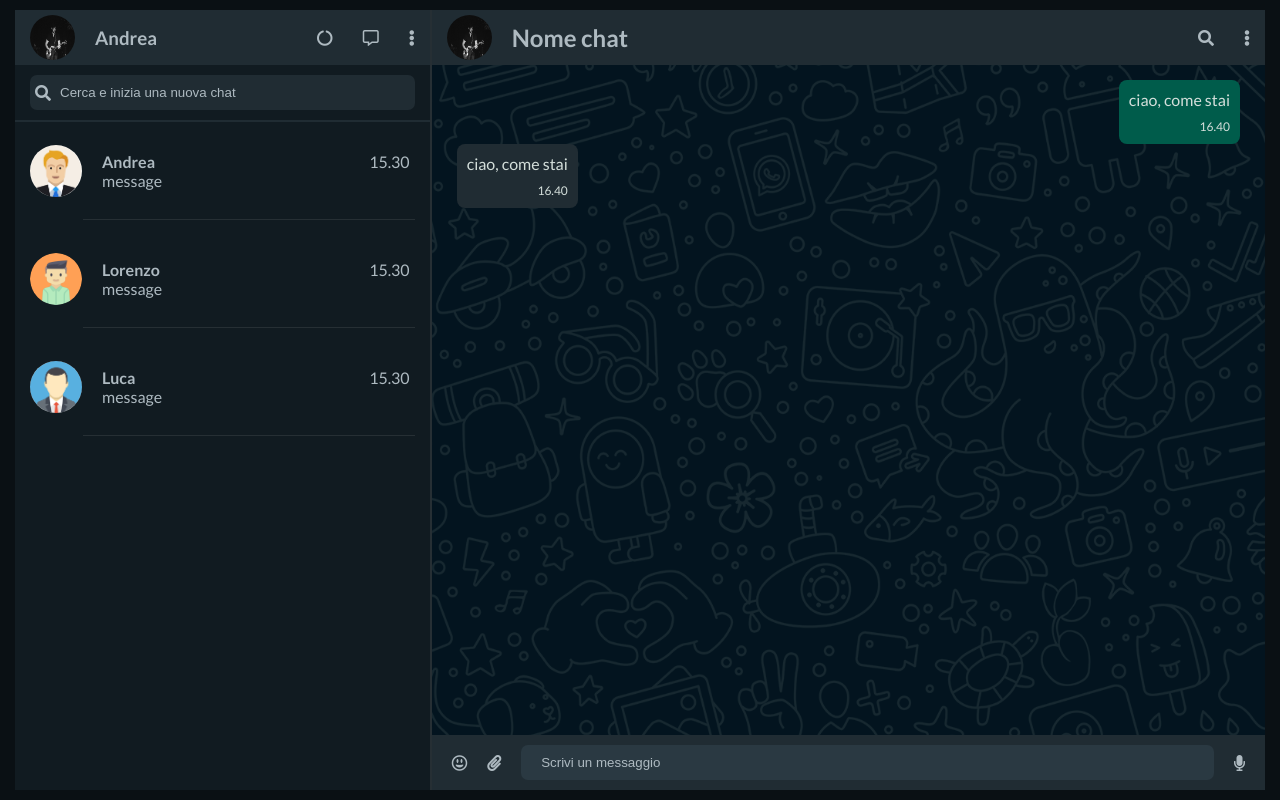
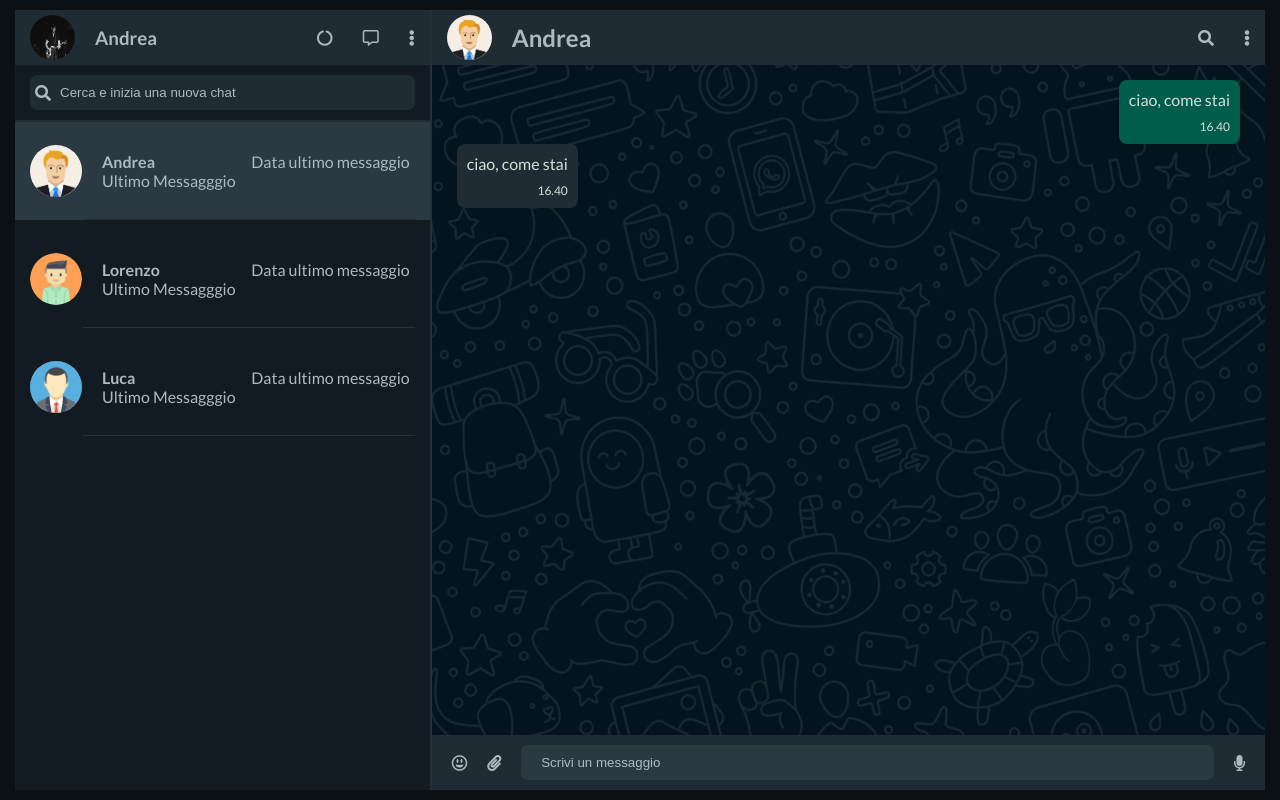
Before and after one commit to Calibro45/js-html-css-boolzap, a plain HTML site: page index.html in a window 1280 px wide. Drawn offline with nearby package versions, Linux system fonts and the light colour scheme.

Commit message:
v-show nome in chat section

```diff
--- a/index.html
+++ b/index.html
@@ -62,17 +62,18 @@
                 <ol class="chat-wrap">
 
                     <!-- start chat card -->
-                    <li class="chat" v-for="el in contacts">
+                    <li :class="['chat', (index === currentIndex) ? 'active' : '' ]"
+                    v-for="({name, avatar, visible, messages}, index) in contacts">
                         <div class="chat-avatar">
-                            <img :src="el.avatar" alt="">
+                            <img :src="avatar" alt="">
                         </div>
                         <div class="chat-info">
                             <div>
-                                <h4 class="chat-name">{{ el.name }}</h4>
-                                <p class="chat-message">message</p>
+                                <h4 class="chat-name">{{ name }}</h4>
+                                <p class="chat-message">Ultimo Messagggio</p>
                             </div>
                             <div class="chat-date">
-                                <p>15.30</p>
+                                <p>Data ultimo messaggio</p>
                             </div>
                         </div>
                     </li>
@@ -90,12 +91,14 @@
 
                 <div class="navbar">
 
-                    <div class="user-wrap">
+                    <div class="user-wrap"
+                    v-for="el in contacts"
+                    v-show="el.visible">
                         <div class="user-avatar">
-                            <img src="img/IMG_1189.JPG" alt="">
+                            <img :src="el.avatar" alt="">
                         </div>
                         <div>
-                            <h2>Nome chat</h2>
+                            <h2>{{ el.name }}</h2>
                         </div>
                     </div>
 
--- a/js/script.js
+++ b/js/script.js
@@ -4,6 +4,7 @@ const app = new Vue ({
     el: '#app',
 
     data: {
+
         contacts:  [
             {
                 name: 'Andrea',
@@ -30,7 +31,7 @@ const app = new Vue ({
             {
                 name: 'Lorenzo',
                 avatar: 'img/avatar-2.png',
-                visible: true,
+                visible: false,
                 messages: [
                     {
                         date: '28/02/2022 12:30:15',
@@ -52,7 +53,7 @@ const app = new Vue ({
             {
                 name: 'Luca',
                 avatar: 'img/avatar-3.png',
-                visible: true,
+                visible: false,
                 messages: [
                     {
                         date: '28/02/2022 15:51:30',
@@ -66,7 +67,13 @@ const app = new Vue ({
                     },
                 ]
             },
-        ]
+        ],
+
+        currentIndex: 0,
+    },
+
+    methods: {
+
 
     },
 })
```
